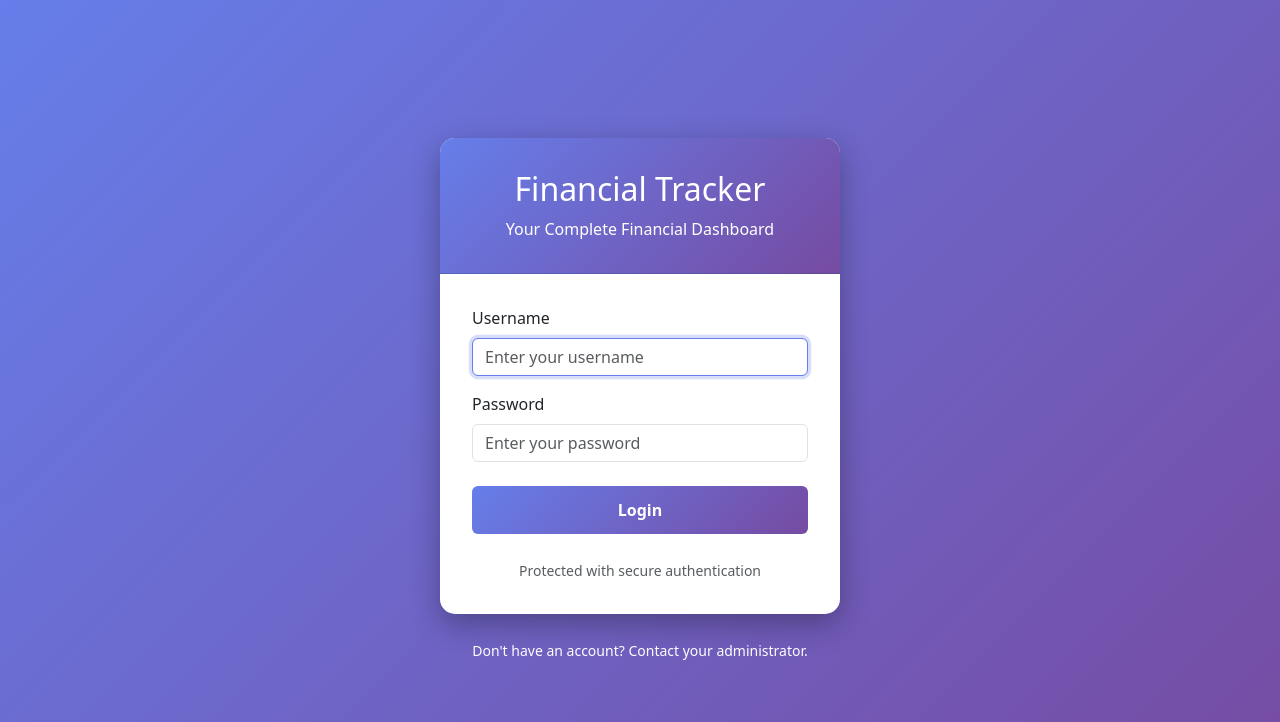
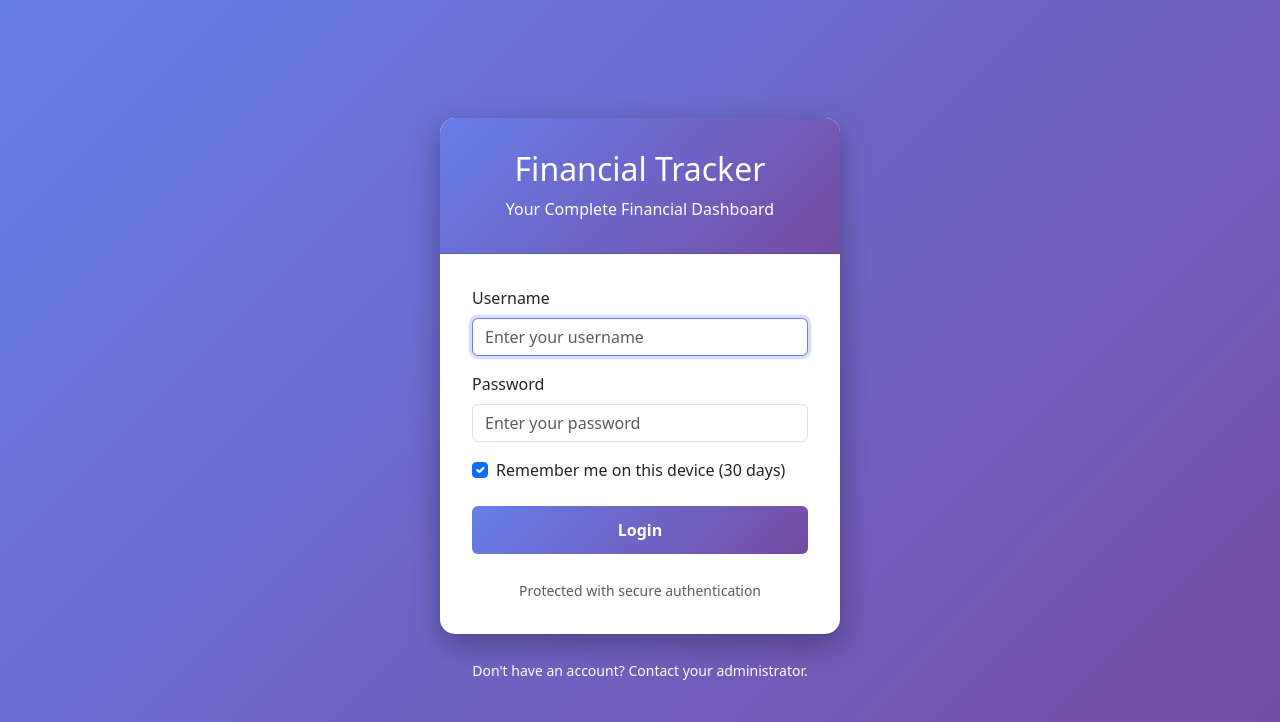
Before and after one commit to tonywallace1978-collab/finance, a Flask app: page /login in a window 1280 px wide. Shown: the top 722 px of the page. Run offline with Flask 3, Linux system fonts and the light colour scheme.

Commit message:
Add Remember Me functionality for 30 days
Features:
- Add "Remember Me" checkbox on login page (checked by default)
- Store secure cookie for 30 days when enabled
- No need to login again on the same device/browser
- Secure cookie settings:
  * HTTPOnly (prevents JavaScript access)
  * Secure flag in production (HTTPS only)
  * SameSite=Lax (prevents CSRF)
  * 30 day duration

Users can now login once per device and stay logged in for 30 days.
Closing the browser won't log them out.

🤖 Generated with [Claude Code](https://claude.com/claude-code)

Co-Authored-By: Claude <noreply@anthropic.com>

```diff
--- a/app.py
+++ b/app.py
@@ -24,6 +24,12 @@ else:
 
 app.config['SQLALCHEMY_TRACK_MODIFICATIONS'] = False
 app.config['SECRET_KEY'] = os.getenv('SECRET_KEY', 'dev-secret-key-change-in-production')
+
+# Remember Me cookie settings
+app.config['REMEMBER_COOKIE_DURATION'] = 2592000  # 30 days in seconds
+app.config['REMEMBER_COOKIE_SECURE'] = True if os.getenv('FLASK_ENV') == 'production' else False
+app.config['REMEMBER_COOKIE_HTTPONLY'] = True
+app.config['REMEMBER_COOKIE_SAMESITE'] = 'Lax'
 
 # Initialize database
 db.init_app(app)
@@ -147,11 +153,13 @@ def login():
     if request.method == 'POST':
         username = request.form.get('username')
         password = request.form.get('password')
+        remember = request.form.get('remember', False)  # Get "Remember Me" checkbox
 
         user = User.query.filter_by(username=username).first()
 
         if user and user.check_password(password):
-            login_user(user)
+            # Login with remember me option (30 days)
+            login_user(user, remember=bool(remember))
             user.last_login = datetime.utcnow()
             db.session.commit()
 
--- a/templates/login.html
+++ b/templates/login.html
@@ -82,7 +82,7 @@
                                autofocus>
                     </div>
 
-                    <div class="mb-4">
+                    <div class="mb-3">
                         <label for="password" class="form-label">Password</label>
                         <input type="password"
                                class="form-control"
@@ -90,6 +90,18 @@
                                name="password"
                                placeholder="Enter your password"
                                required>
+                    </div>
+
+                    <div class="mb-4 form-check">
+                        <input type="checkbox"
+                               class="form-check-input"
+                               id="remember"
+                               name="remember"
+                               value="1"
+                               checked>
+                        <label class="form-check-label" for="remember">
+                            Remember me on this device (30 days)
+                        </label>
                     </div>
 
                     <button type="submit" class="btn btn-primary btn-login w-100">
```
